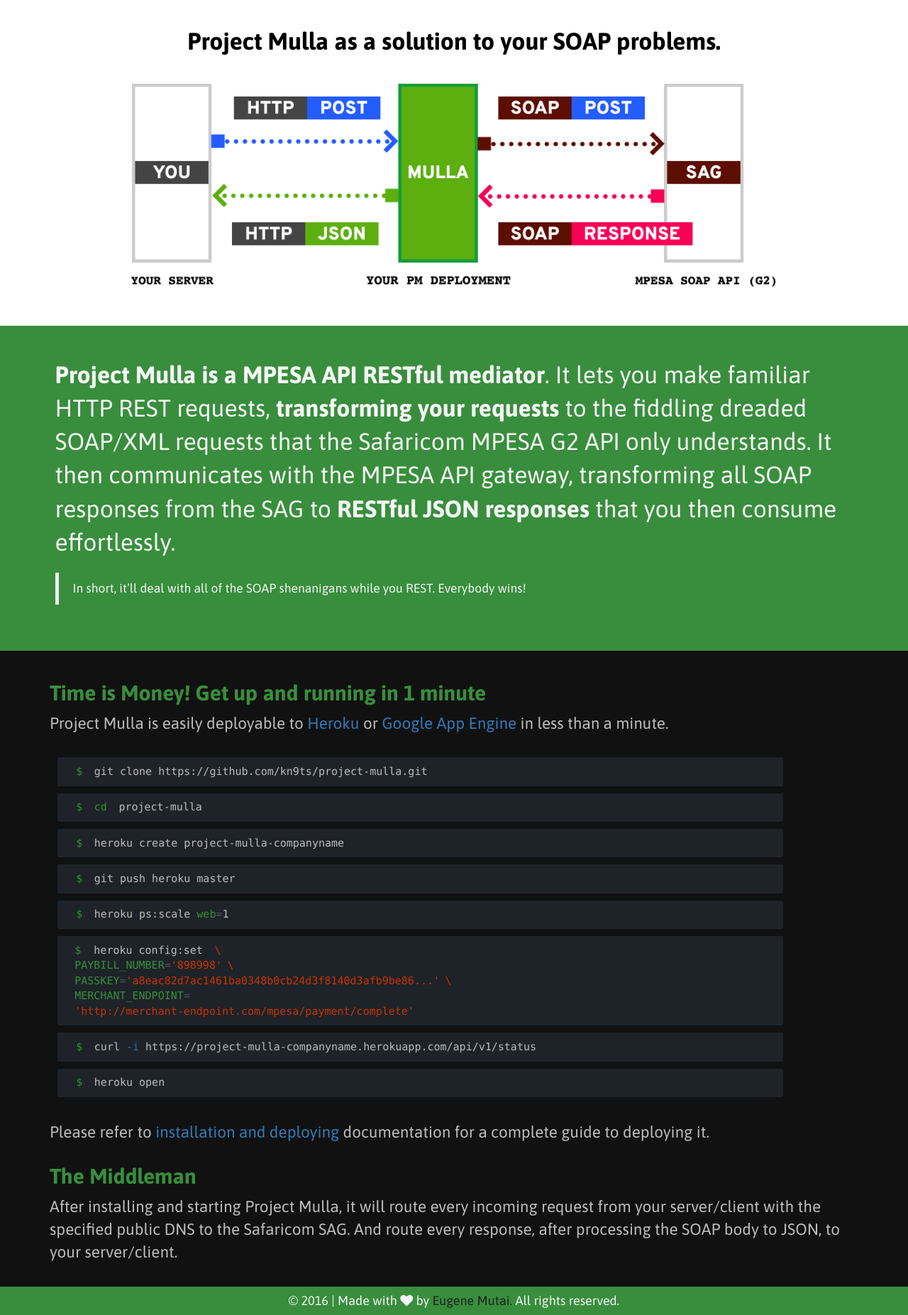
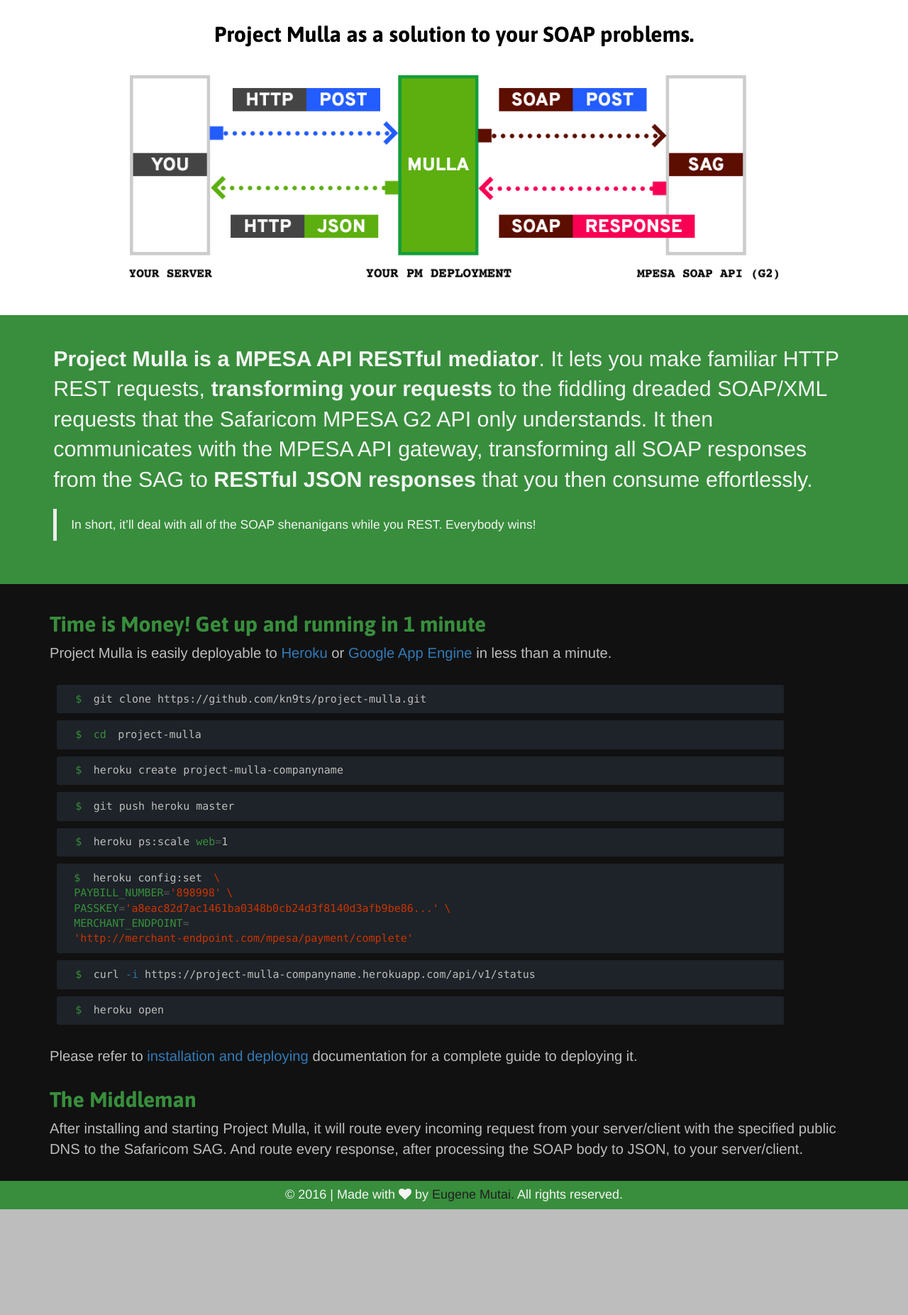
Before and after one commit to kn9ts/project-mulla, a Jekyll site: the page built from index.html, in a window 1280 px wide, cut to the strip 410-2263 px from the top of the page. Shown: the whole strip at 71% size. Built offline with Jekyll 4.4.1, drawn with Linux system fonts in a browser that asks for light colours; nearby versions of some CDN libraries; some web fonts are replaced; after the commit the page ends 2114 px from its top, so only the background shows below that.

Commit message:
Use Amiko font as secondary font

```diff
--- a/css/main.css
+++ b/css/main.css
@@ -1,9 +1,9 @@
 @import url(colors.css);
-@import url(https://fonts.googleapis.com/css?family=Asap:400,700);
+@import url(https://fonts.googleapis.com/css?family=Amiko|Asap:400,700);
 @charset "utf-8";
 html {
     cursor: default;
-    font-family: 'Asap', sans-serif;
+    font-family: 'Amiko', sans-serif;
     margin: 0;
     overflow-x: hidden;
     padding: 0;
@@ -11,8 +11,8 @@
 
 body {
     cursor: default;
-    font-family: 'Asap', sans-serif;
-    font-size: 1.5em;
+    font-family: 'Amiko', sans-serif;
+    font-size: 1.35em;
     margin: 0;
     overflow-x: hidden;
     padding: 0;
@@ -33,7 +33,7 @@
 b,
 strong,
 blockquote {
-    font-family: "Asap", "Helvetica", san-serif;
+    font-family: "Amiko", "Helvetica", san-serif;
 }
 
 nav.navbar {
@@ -251,9 +251,13 @@
 .documentation .content h1,
 .documentation .content h2,
 .documentation .content h3,
-.documentation .content h4,
+.documentation .content h4 {
+    font-family: 'Asap', sans-serif;
+    color: #388E3C;
+}
+
 footer {
-    font-family: 'Asap', sans-serif;
+    font-family: 'Amiko', sans-serif;
     color: #388E3C;
 }
 
--- a/index.html
+++ b/index.html
@@ -5,7 +5,7 @@
 
 <section class="demo diagram content col-xs-12 text-center bg-white padding">
 	<div class="container">
-		<h2><b>{{ site.project_name }}</b> as a solution to your SOAP problems.</h2>
+		<h2>{{ site.project_name }} as a solution to your SOAP problems.</h2>
 	</div>
 	<img class="img-responsive padding" src="./public/images/demo-wide.png">
 </section>
```
